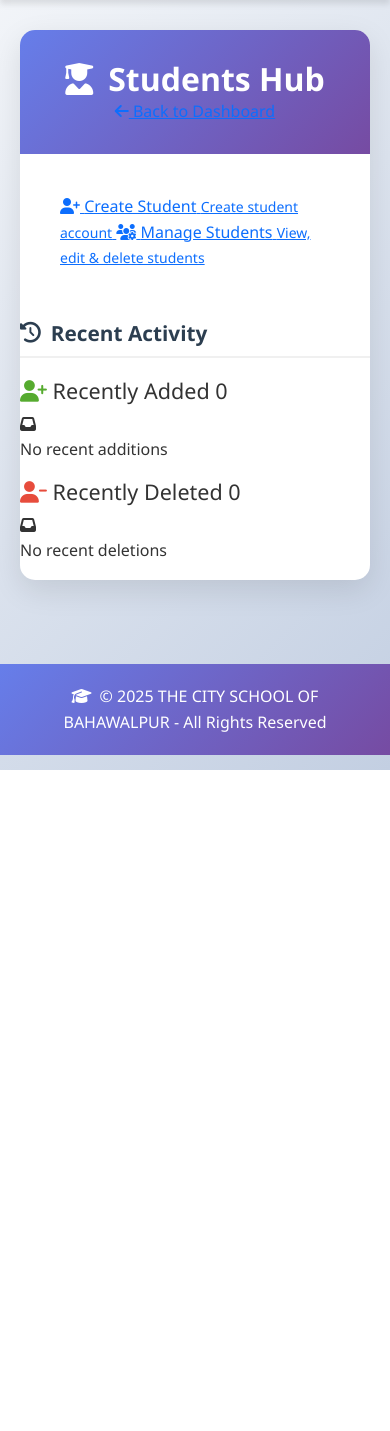
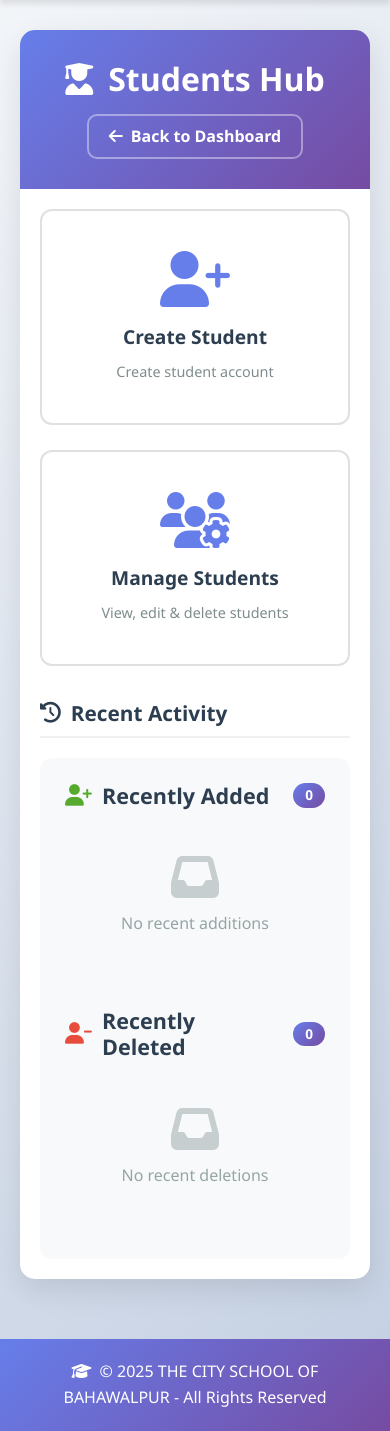
Before and after one commit to MuhammadMoueen/school-app, a Django app: page /panel/students-hub/ in a window 390 px wide. Shown: the part 74-1505 px from the top of the page. Before the commit the page ends 844 px from the top, so only its background shows below. Run offline with Django 5.2, Linux system fonts and the light colour scheme; a user stored in the database is signed in; tables that the repository leaves empty hold one stand-in row (values such as "Sample post"); grey boxes marked "Sample" are stand-in pictures; data that the repository does not hold is empty.

Commit message:
Fix admin dashboard spacing and add complete hub page styles
- Reduced excessive padding between search bar and Quick Actions
- Improved alignment of search bar with Import/Export buttons
- Fixed section divider spacing (removed extra margin)
- Added missing hub page CSS:
  * .hub-action-card styling for action cards
  * .back-link button styling
  * .hub-body container padding
  * Complete activity feed styles (timeline, badges, metadata)
- Enhanced responsive design for hub pages on mobile
- All admin UI now perfectly styled and aligned

```diff
--- a/school_management/static/css/admin.css
+++ b/school_management/static/css/admin.css
@@ -428,15 +428,15 @@ td {
     border: none;
     height: 2px;
     background: linear-gradient(90deg, transparent, #667eea, transparent);
-    margin: 20px 0;
+    margin: 0;
 }
 
 /* Global Search & Actions Bar */
 .search-actions-bar {
-    padding: 30px;
+    padding: 25px 30px;
     display: flex;
     gap: 20px;
-    align-items: flex-start;
+    align-items: center;
     flex-wrap: wrap;
 }
 
@@ -584,6 +584,7 @@ td {
     display: flex;
     gap: 15px;
     flex-wrap: wrap;
+    align-items: center;
 }
 
 .import-btn {
@@ -633,7 +634,7 @@ td {
 
 /* Quick Actions */
 .quick-actions {
-    padding: 30px;
+    padding: 25px 30px 30px 30px;
 }
 
 .quick-actions h2 {
@@ -763,8 +764,164 @@ td {
     text-decoration: underline;
 }
 
+.hub-header .back-link {
+    display: inline-flex;
+    align-items: center;
+    gap: 8px;
+    color: white;
+    text-decoration: none;
+    font-weight: 600;
+    padding: 8px 20px;
+    border: 2px solid rgba(255,255,255,0.4);
+    border-radius: 10px;
+    transition: all 0.3s;
+    margin-top: 15px;
+}
+
+.hub-header .back-link:hover {
+    background: rgba(255,255,255,0.15);
+    border-color: white;
+    color: white;
+}
+
+.hub-body {
+    padding: 35px;
+}
+
 .hub-actions {
-    padding: 40px;
+    display: grid;
+    grid-template-columns: repeat(2, 1fr);
+    gap: 25px;
+    margin-bottom: 35px;
+}
+
+.hub-action-card {
+    background: white;
+    border: 2px solid #e0e0e0;
+    border-radius: 12px;
+    padding: 40px 30px;
+    text-align: center;
+    text-decoration: none;
+    color: #2c3e50;
+    transition: all 0.3s;
+    display: flex;
+    flex-direction: column;
+    align-items: center;
+    gap: 15px;
+}
+
+.hub-action-card:hover {
+    border-color: #667eea;
+    transform: translateY(-5px);
+    box-shadow: 0 10px 25px rgba(102, 126, 234, 0.2);
+    color: #667eea;
+}
+
+.hub-action-card i {
+    font-size: 3.5rem;
+    color: #667eea;
+}
+
+.hub-action-card span {
+    font-weight: 700;
+    font-size: 1.2rem;
+}
+
+.hub-action-card small {
+    font-size: 0.9rem;
+    color: #7f8c8d;
+    font-weight: 400;
+    margin-top: -8px;
+}
+
+.hub-action-card:hover small {
+    color: #667eea;
+}
+
+/* Activity Feed Styles */
+.activity-feed {
+    background: #f8f9fa;
+    border-radius: 12px;
+    padding: 25px;
+}
+
+.feed-section {
+    margin-bottom: 25px;
+}
+
+.feed-section:last-child {
+    margin-bottom: 0;
+}
+
+.feed-section h4 {
+    color: #2c3e50;
+    font-weight: 700;
+    margin-bottom: 15px;
+    display: flex;
+    align-items: center;
+    gap: 10px;
+}
+
+.badge-count {
+    background: linear-gradient(135deg, #667eea 0%, #764ba2 100%);
+    color: white;
+    padding: 4px 12px;
+    border-radius: 20px;
+    font-size: 0.85rem;
+    font-weight: 600;
+    margin-left: auto;
+}
+
+.timeline {
+    list-style: none;
+    padding: 0;
+    margin: 0;
+}
+
+.timeline li {
+    background: white;
+    padding: 15px 20px;
+    border-radius: 8px;
+    margin-bottom: 10px;
+    border-left: 4px solid #667eea;
+    transition: all 0.3s;
+}
+
+.timeline li:hover {
+    box-shadow: 0 4px 12px rgba(0,0,0,0.08);
+    transform: translateX(5px);
+}
+
+.timeline-name {
+    font-weight: 700;
+    color: #2c3e50;
+    margin-bottom: 5px;
+    font-size: 1.05rem;
+}
+
+.timeline-meta {
+    font-size: 0.85rem;
+    color: #7f8c8d;
+    display: flex;
+    align-items: center;
+    gap: 8px;
+    flex-wrap: wrap;
+}
+
+.timeline-meta i {
+    color: #95a5a6;
+}
+
+.empty-feed {
+    text-align: center;
+    padding: 30px;
+    color: #95a5a6;
+}
+
+.empty-feed i {
+    font-size: 3rem;
+    margin-bottom: 10px;
+    opacity: 0.5;
 }
 
 .hub-grid {
@@ -1116,6 +1273,10 @@ td {
         grid-template-columns: repeat(2, 1fr);
     }
 
+    .hub-actions {
+        grid-template-columns: 1fr;
+    }
+
     .hub-grid {
         grid-template-columns: 1fr;
     }
@@ -1169,4 +1330,18 @@ td {
     .btn-container {
         flex-direction: column;
     }
+
+    .hub-actions {
+        grid-template-columns: 1fr;
+    }
+
+    .hub-body {
+        padding: 20px;
+    }
+
+    .import-btn,
+    .export-btn {
+        justify-content: center;
+        width: 100%;
+    }
 }
```
Also changed, not shown: school_management/update_templates.py (deleted, +0 -74 lines).
